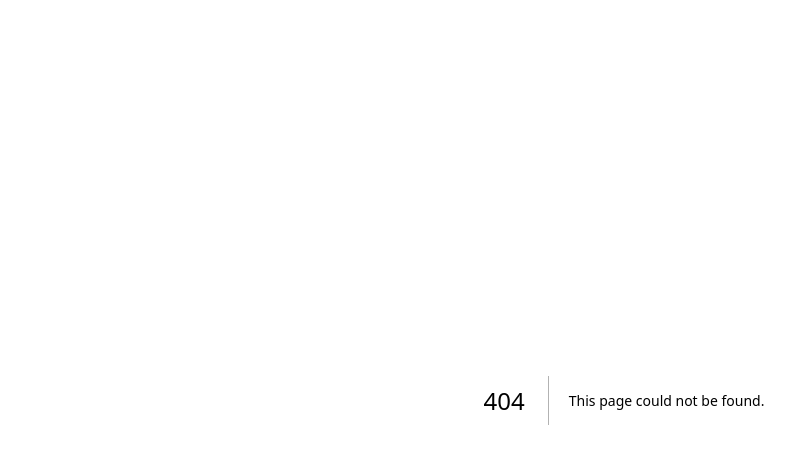
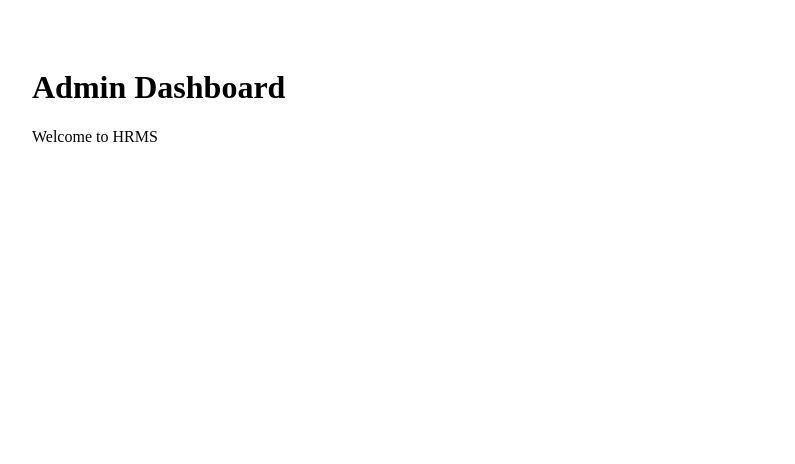
Before and after one commit to techtivityesl/tesl_hrms-web, a Next.js app: page /dashboard in a window 1280 px wide. Before the commit this address had no page. Shown: the top 464 px of the page, without its empty margins (16-811 px from the left). Built offline with nearby package versions, Linux system fonts and the light colour scheme.

Commit message:
Create dashboard.tsx

```diff
--- /dev/null
+++ b/pages/dashboard.tsx
@@ -0,0 +1,8 @@
+export default function Dashboard() {
+  return (
+    <div style={{ padding: 40 }}>
+      <h1>Admin Dashboard</h1>
+      <p>Welcome to HRMS</p>
+    </div>
+  )
+}
```
